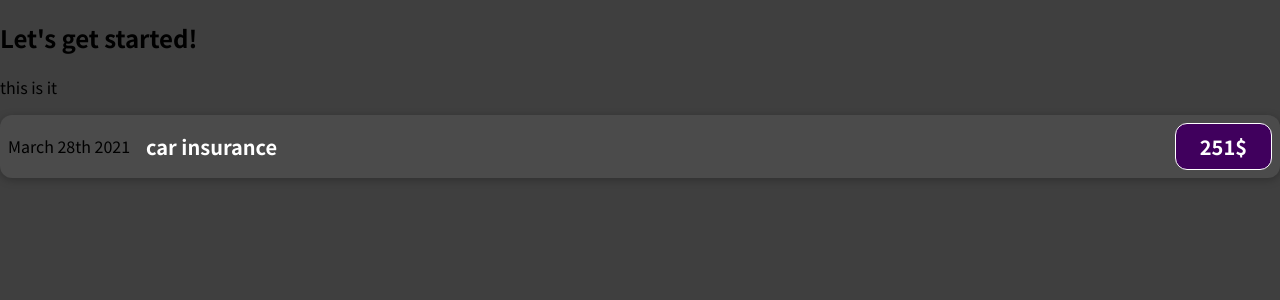
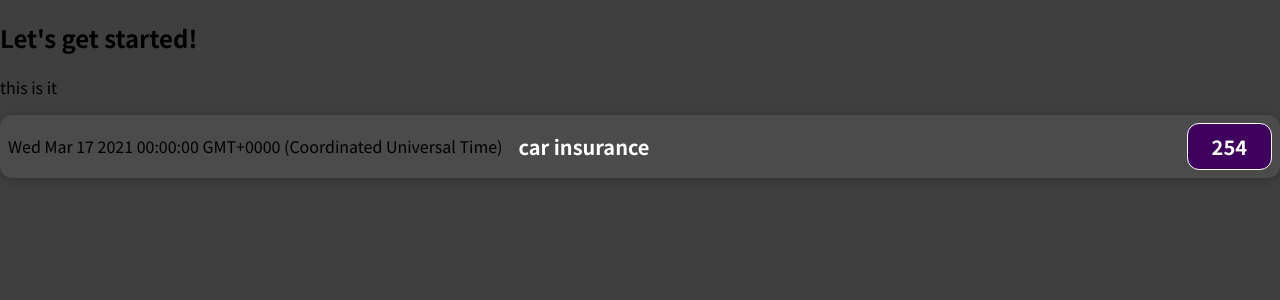
Before and after one commit to ghozlene/react-course, a React (Create React App) app: page / in a window 1280 px wide. Shown: the top 300 px of the page. Built offline with nearby package versions, Linux system fonts and the light colour scheme.

Commit message:
Outputting dynamic data

```diff
--- a/src/components/ExpensesItem.jsx
+++ b/src/components/ExpensesItem.jsx
@@ -1,13 +1,16 @@
 import React from 'react';
 import './ExpensesItem.css';
 const ExpensesItem = () => {
+	const expenseDate = new Date(2021, 2, 17);
+	const expenseTitle = 'car insurance ';
+	const expenseAmount = 254;
 	return (
 		<>
 			<div className='expense-item'>
-				<div>March 28th 2021</div>
+				<div>{expenseDate.toString()}</div>
 				<div className='expense-item__description'>
-					<h2> car insurance</h2>
-					<div className='expense-item__price '> 251$</div>
+					<h2> {expenseTitle}</h2>
+					<div className='expense-item__price '> {expenseAmount}</div>
 				</div>
 			</div>
 		</>
```
